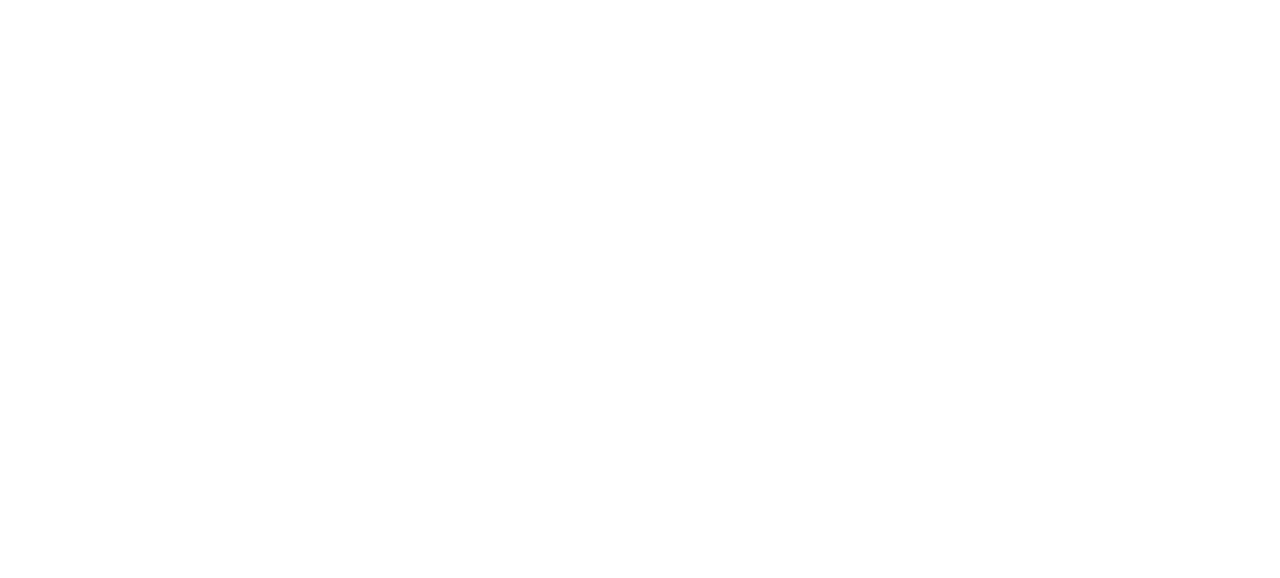
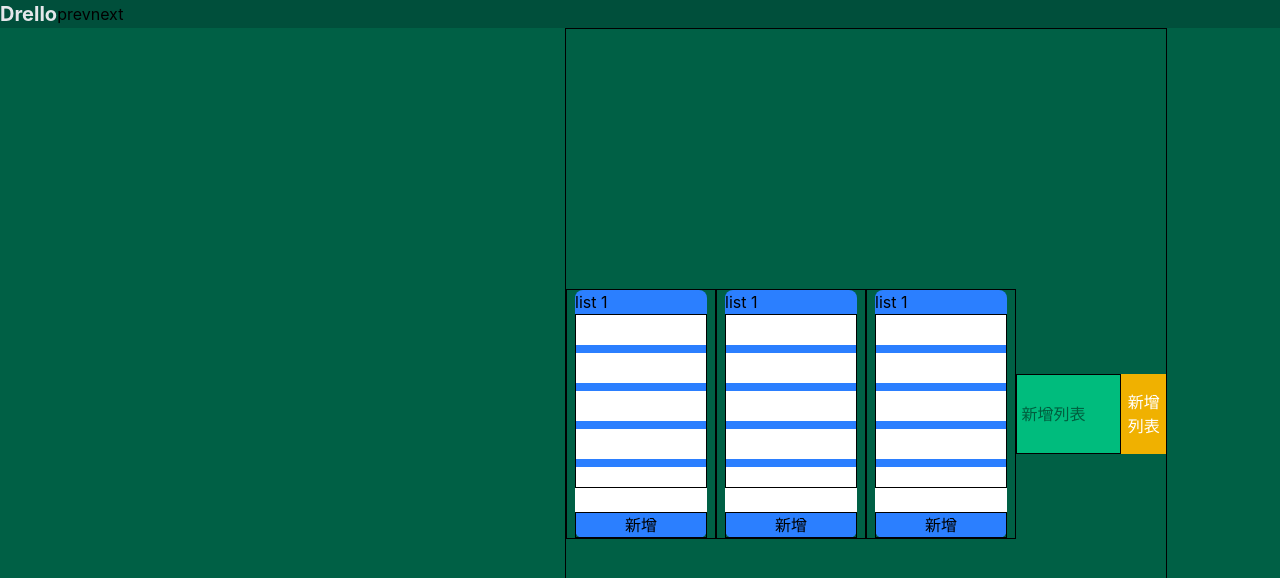
Before and after one commit to yinghautsai68/Drello, a React (Vite) app in the folder frontend/: page /home in a window 1280 px wide. Before the commit this address had no page. Shown: the top 578 px of the page. Built offline with nearby package versions, Linux system fonts and the light colour scheme.

Commit message:
feat: 新增Home頁面

```diff
--- a/frontend/src/App.tsx
+++ b/frontend/src/App.tsx
@@ -1,6 +1,7 @@
 import { Navigate, Route, Routes } from "react-router"
 import Login from "./pages/Login"
 import Register from "./pages/Register"
+import Home from "./pages/Home"
 
 const App = () => {
   return (
@@ -8,6 +9,7 @@
       <Route path="/" element={<Navigate to='/login' />} />
       <Route path="/login" element={<Login />} />
       <Route path="/register" element={<Register />} />
+      <Route path="/home" element={<Home />} />
     </Routes>
   )
 }
--- /dev/null
+++ b/frontend/src/pages/Home.tsx
@@ -0,0 +1,54 @@
+import { useState } from "react";
+
+const Home = () => {
+    const [index, setIndex] = useState<number>(0);
+    const handlePrev = () => {
+        console.log('prev');
+        setIndex((prev) => Math.max(0, prev - 1));
+    }
+    const handleNext = () => {
+        console.log('next');
+        setIndex((prev) => Math.min(3, prev + 1));
+    }
+    const move = -150 * index;
+    return (
+        <div className="flex flex-col w-full h-screen bg-emerald-900 ">
+            <div className="flex flex-row">
+                <h1 className="text-xl font-bold text-gray-200">Drello</h1>
+                <button onClick={() => handlePrev()}>prev</button>
+                <button onClick={() => handleNext()}>next</button>
+            </div>
+
+            <div className="relative w-full flex-1 bg-emerald-800 overflow-hidden ">
+                <div style={{ transform: `translateX(${move}px)` }} className="absolute left-1/2 -translate-x-[75px] border flex flex-row items-center h-full">
+                    {//List
+                        Array.from({ length: 3 }).map((_) => (
+                            <div className="w-[150px] h-[250px] px-2 border ">
+                                <div className="flex flex-col w-full h-full  bg-blue-500 rounded-lg">
+                                    <span>list 1</span>
+                                    <div className="flex flex-col gap-2 w-full flex-1 border overflow-y-scroll ">
+                                        {//Cards
+                                            Array.from({ length: 5 }).map((_) => (
+                                                <div className="shrink-0 w-full h-[30px] bg-white ">
+                                                </div>
+                                            ))
+                                        }
+                                    </div>
+                                    <input type="text" className="w-full bg-white" />
+                                    <button className="border">新增</button>
+                                </div>
+                            </div>
+                        ))
+                    }
+                    <div className="flex flex-row w-[150px] h-20 bg-emerald-500">
+                        <input type="text" placeholder=" 新增列表" className="w-full border" />
+                        <button className="text-white bg-yellow-500">新增列表</button>
+                    </div>
+                </div>
+
+            </div>
+        </div>
+    )
+}
+
+export default Home
```
